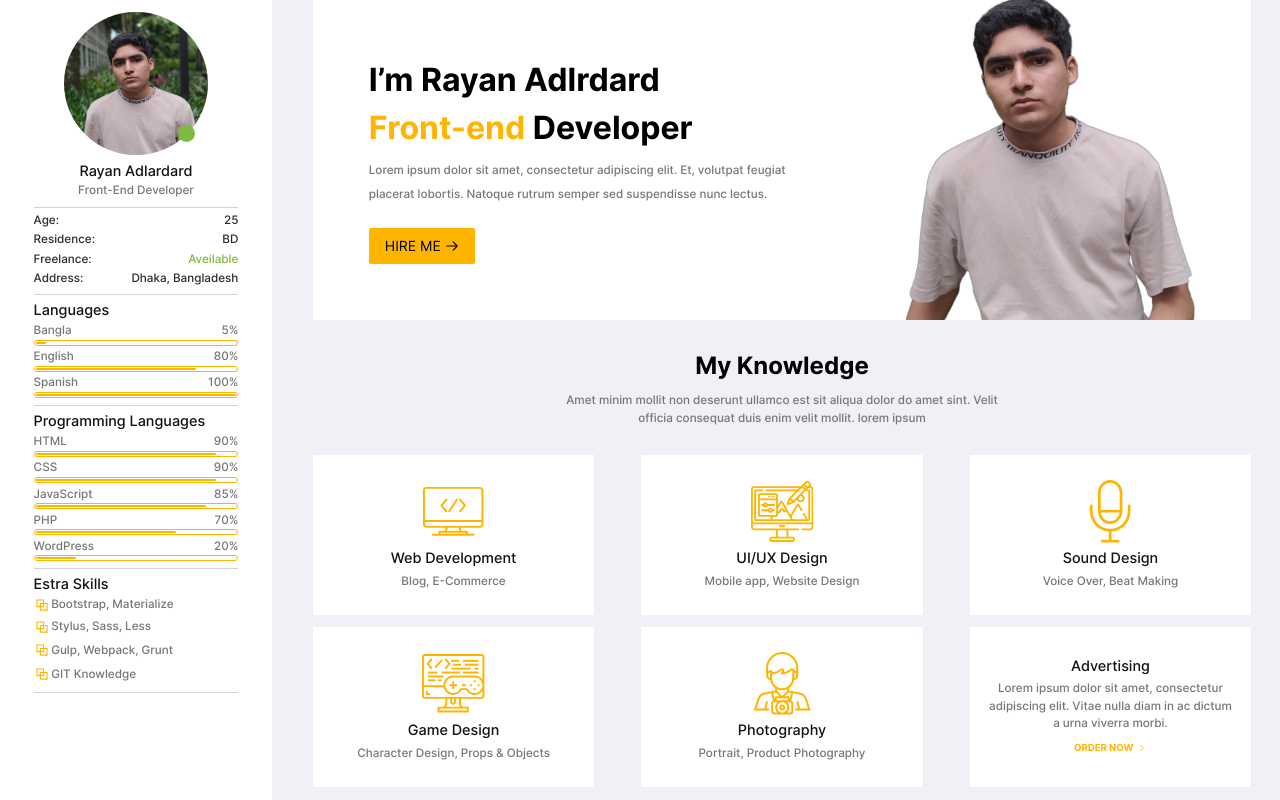
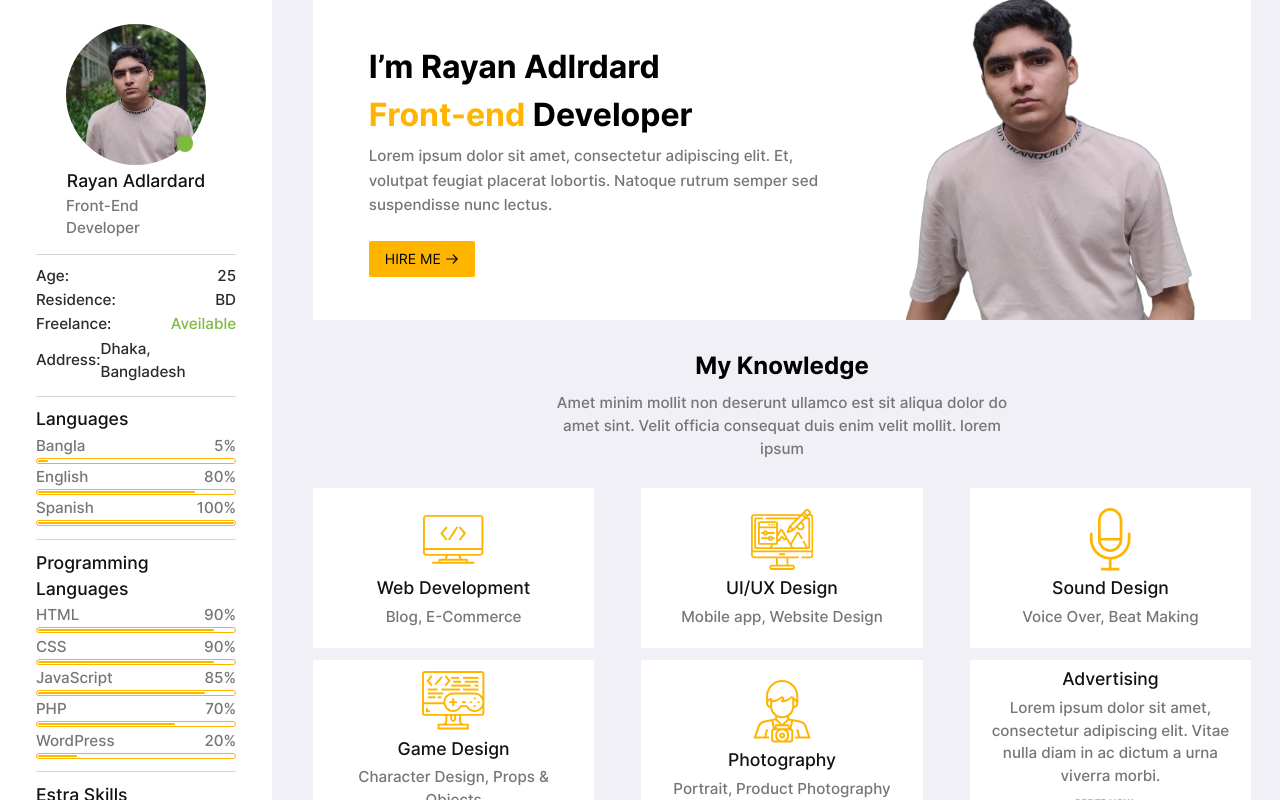
Before and after one commit to MMJeison/cv-ing-web, a Next.js app: page / in a window 1280 px wide. Shown: the top 800 px of the page. Built offline with nearby package versions, Linux system fonts and the light colour scheme.

Commit message:
Cambiada medias em por % en sidebar left

```diff
--- a/src/components/side-bar-left.tsx
+++ b/src/components/side-bar-left.tsx
@@ -15,7 +15,7 @@ export function SideBarLeft ({ top, height }: SideBarLeftProps) {
     <aside style={{
       top: top + 'px',
       height: height + 'px'
-    }} className="sticky bg-white w-[20%] flex flex-col items-center gap-[0.25em] py-3 px-2">
+    }} className="sticky bg-white w-[20%] flex flex-col items-center gap-[1.3%] py-[1.8%] px-[0.8%]">
       <SideBarSection>
         <div className='relative w-[70%] mx-auto'>
           <img
@@ -25,7 +25,7 @@ export function SideBarLeft ({ top, height }: SideBarLeftProps) {
           />
           <span className="absolute bottom-[9%] right-[9%] bg-[#7eb942] rounded-full w-[12%] aspect-square" />
         </div>
-        <div className="w-[70%] flex flex-col items-center mt-[0.2em] mb-[0.1em] mx-auto">
+        <div className="w-[70%] flex flex-col items-center mt-[1%] mb-[0.8%] mx-auto">
           <Subtitle>Rayan Adlardard</Subtitle>
           <Text>Front-End Developer</Text>
         </div>
@@ -68,19 +68,19 @@ export function SideBarLeft ({ top, height }: SideBarLeftProps) {
       <Divider width='80%'/>
       <SideBarSection>
         <Subtitle>Estra Skills</Subtitle>
-        <div className='flex justify-start items-center gap-[0.1em] my-[0.15em'>
+        <div className='flex justify-start items-center gap-[2%] my-[1%]'>
           <AiOutlineBlock className='w-[1em] h-[1em] text-[#FFB400]' />
           <Text>Bootstrap, Materialize</Text>
         </div>
-        <div className='flex justify-start items-center gap-[0.1em] my-[0.15em]'>
+        <div className='flex justify-start items-center gap-[2%] my-[1%]'>
           <AiOutlineBlock className='w-[1em] h-[1em] text-[#FFB400]' />
           <Text>Stylus, Sass, Less</Text>
         </div>
-        <div className='flex justify-start items-center gap-[0.1em] my-[0.15em]'>
+        <div className='flex justify-start items-center gap-[2%] my-[1%]'>
           <AiOutlineBlock className='w-[1em] h-[1em] text-[#FFB400]' />
           <Text>Gulp, Webpack, Grunt</Text>
         </div>
-        <div className='flex justify-start items-center gap-[0.1em] my-[0.15em]'>
+        <div className='flex justify-start items-center gap-[2%] my-[1%]'>
           <AiOutlineBlock className='w-[1em] h-[1em] text-[#FFB400]' />
           <Text>GIT Knowledge</Text>
         </div>
--- a/src/components/subtitle.tsx
+++ b/src/components/subtitle.tsx
@@ -18,7 +18,7 @@ export function Subtitle ({ component = 'span', aling, color, children }: Subtit
     classI = 'text-[#121212]'
   }
   return (
-    <Component style={stylesI} className={`${classI} text-[0.9em] font-medium ${_aling}`}>
+    <Component style={stylesI} className={`${classI} text-[110%] font-medium ${_aling}`}>
       {children}
     </Component>
   )
--- a/src/components/text.tsx
+++ b/src/components/text.tsx
@@ -18,7 +18,7 @@ export function Text ({ component = 'span', aling, color, children }: TextProps)
     classI = 'text-[#767676]'
   }
   return (
-    <Component style={stylesI} className={`${classI} text-[0.73em] font-[450] ${_aling}`}>
+    <Component style={stylesI} className={`${classI} text-[95%] font-[450] ${_aling}`}>
       {children}
     </Component>
   )
```
